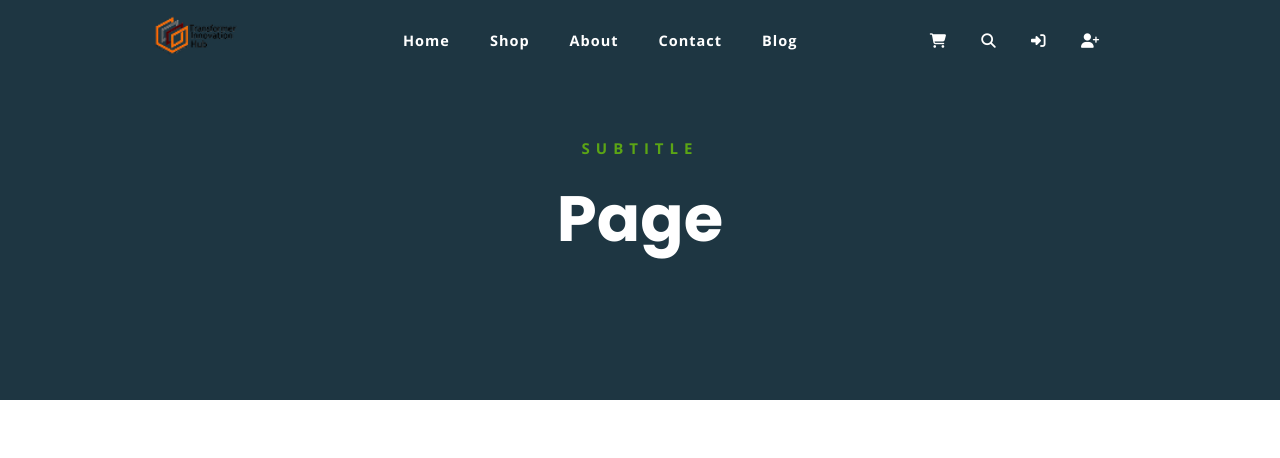
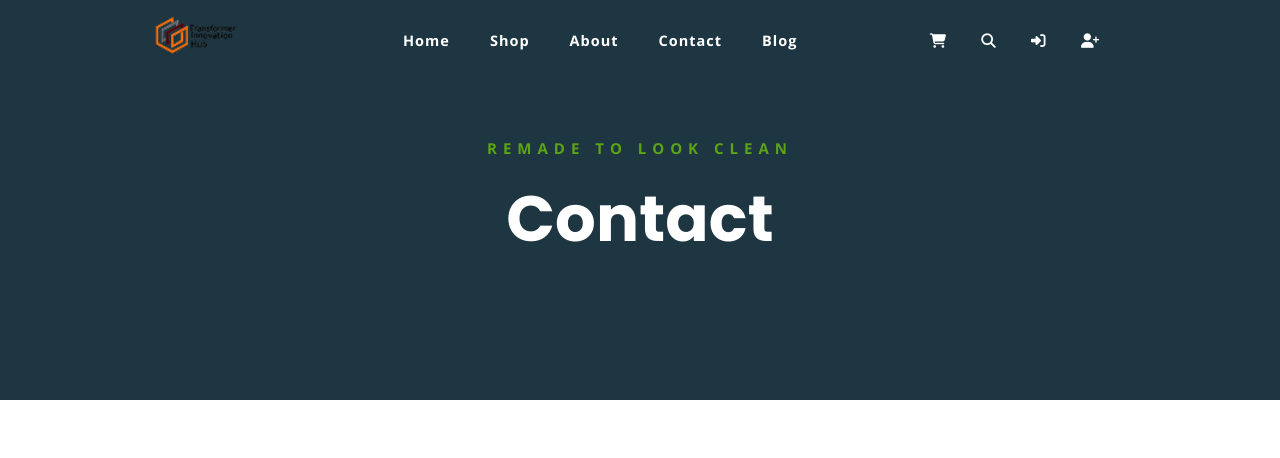
Before and after one commit to utatsineza/TransformerInnovationHub, a Django app: page /contact in a window 1280 px wide. Shown: the top 458 px of the page. Run offline with Django 5.2, Linux system fonts and the light colour scheme.

Commit message:
more features

```diff
--- a/innovation_hub/webstore/templates/cart.html
+++ b/innovation_hub/webstore/templates/cart.html
@@ -1,7 +1,10 @@
 <!-- templates layout.html -->
 {% extends 'layout.html' %}
 {% block title %} Cart - Innovation Hub {% endblock %}
-
+{% block page_head %}
+    <p class="subtitle">REMADE TO LOOK CLEAN</p>
+    <h1>Cart</h1>
+{% endblock %}
 {% block page_content %}
     <!-- extends from the other pages (header - footer) -->
     <div class="cart-section">
--- a/innovation_hub/webstore/templates/contact.html
+++ b/innovation_hub/webstore/templates/contact.html
@@ -1,6 +1,14 @@
 <!-- templates layout.html -->
-{% extends 'layout.html' %} {% block title %} Contact -Innovation
-Hub{%endblock%} {% block page_content %}
+{% extends 'layout.html' %}
+{% block title %} Contact -Innovation
+Hub
+{%endblock%}
+{% block page_head %}
+    <p class="subtitle">REMADE TO LOOK CLEAN</p>
+    <h1>Contact</h1>
+{% endblock %}
+{% block page_content %}
+
 <!-- extends from other pages -->
 <div class="contact-section">
   <div class="container">
--- a/innovation_hub/webstore/templates/layout.html
+++ b/innovation_hub/webstore/templates/layout.html
@@ -30,8 +30,10 @@
                 <div class="text-container">
                     <div class="hero-text">
                         <div class="hero-text-tablecell">
-                            <p class="subtitle">SUBTITLE</p>
-                            <h1>Page</h1>
+                            <!-- <p class="subtitle">SUBTITLE</p>
+                            <h1>Page</h1> -->
+                            {% block page_head %}
+                            {% endblock %}
                         </div>
                     </div>
                 </div>
--- a/innovation_hub/webstore/templates/shop.html
+++ b/innovation_hub/webstore/templates/shop.html
@@ -1,5 +1,9 @@
 <!-- templates layout.html -->
 {% extends 'layout.html' %} {% block title %}Shop - Innovation Hub{% endblock %}
+{% block page_head %}
+    <p class="subtitle">REMADE TO LOOK CLEAN</p>
+    <h1>Shop</h1>
+{% endblock %}
 {% block page_content %}
 <div class="search-filters">
   <div class="container">
```
Also changed, not shown: innovation_hub/webstore/templates/about.html (+7 -2 lines).
